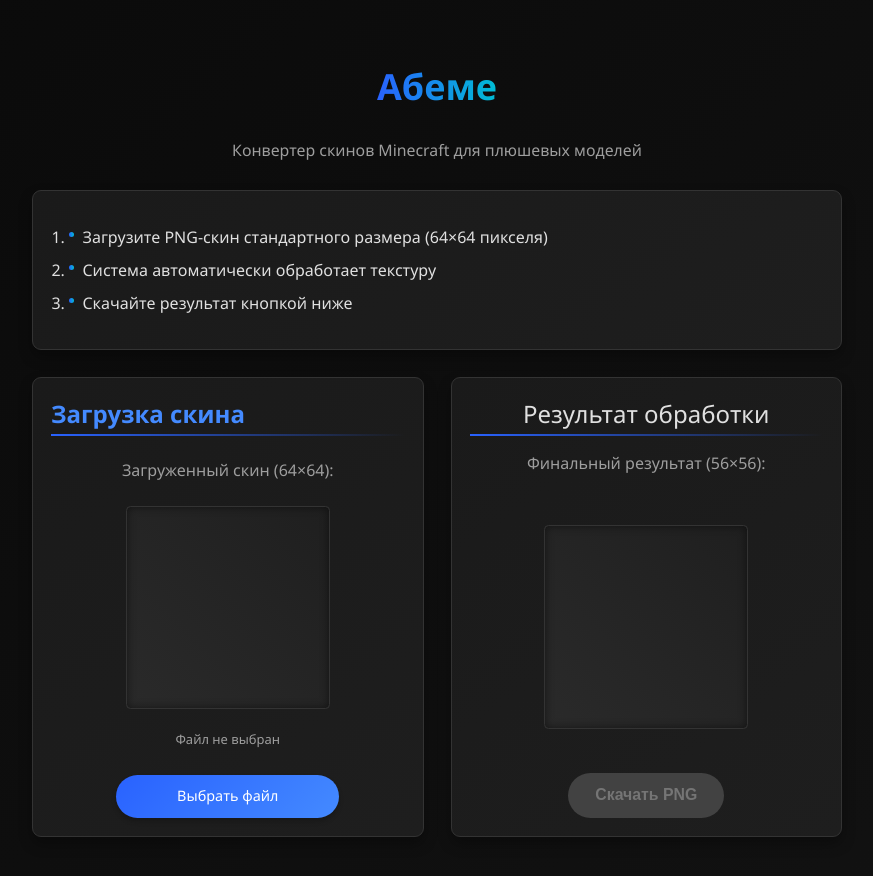
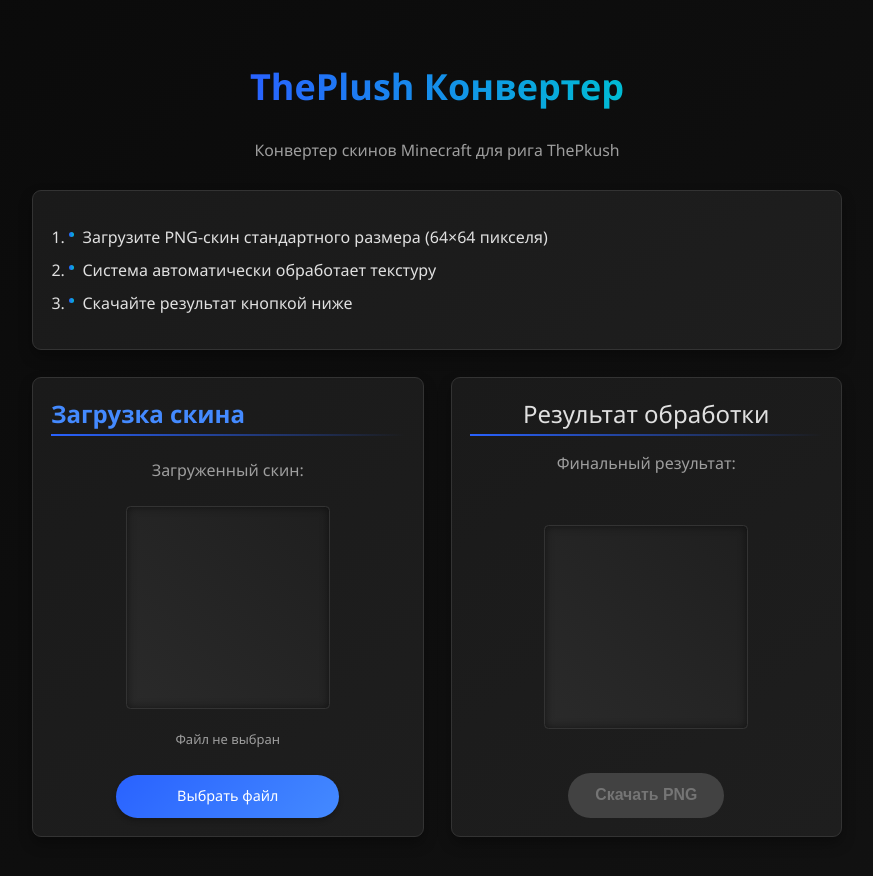
Before and after one commit to TheRatmir/ThePlush-Converter, a plain HTML site: page index.html in a window 1280 px wide. Shown: the whole page, without its empty margins (203-1076 px from the left). Drawn offline with Linux system fonts and the light colour scheme.

Commit message:
Update index.html

```diff
--- a/index.html
+++ b/index.html
@@ -3,7 +3,7 @@
 <head>
   <meta charset="UTF-8" />
   <meta name="viewport" content="width=device-width, initial-scale=1.0">
-  <title>Абеме | Конвертер скинов Minecraft</title>
+  <title>ThePlush Converter</title>
   <style>
     :root {
       --primary: #2962ff;
@@ -284,8 +284,8 @@
 <body>
   <div class="container">
     <header>
-      <h1>Абеме</h1>
-      <p class="subtitle">Конвертер скинов Minecraft для плюшевых моделей</p>
+      <h1>ThePlush Конвертер</h1>
+      <p class="subtitle">Конвертер скинов Minecraft для рига ThePkush</p>
     </header>
 
     <div class="instructions">
@@ -301,7 +301,7 @@
         <h2>Загрузка скина</h2>
 
         <div class="preview-container">
-          <div class="preview-label">Загруженный скин (64×64):</div>
+          <div class="preview-label">Загруженный скин:</div>
           <div class="preview-canvas-container">
             <canvas id="originalPreviewCanvas" width="64" height="64"></canvas>
           </div>
@@ -318,7 +318,7 @@
       <div class="preview-section">
         <h2 class="preview-title">Результат обработки</h2>
         <div class="final-preview-container">
-          <div class="preview-label">Финальный результат (56×56):</div>
+          <div class="preview-label">Финальный результат:</div>
           <div class="preview-canvas-container">
             <canvas id="finalOutput" width="56" height="56"></canvas>
           </div>
```
